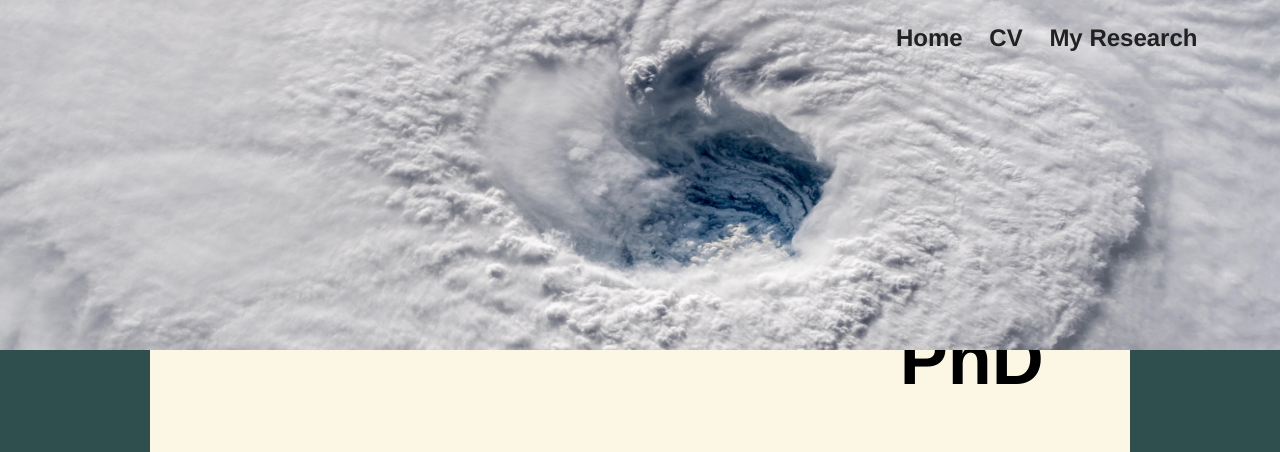
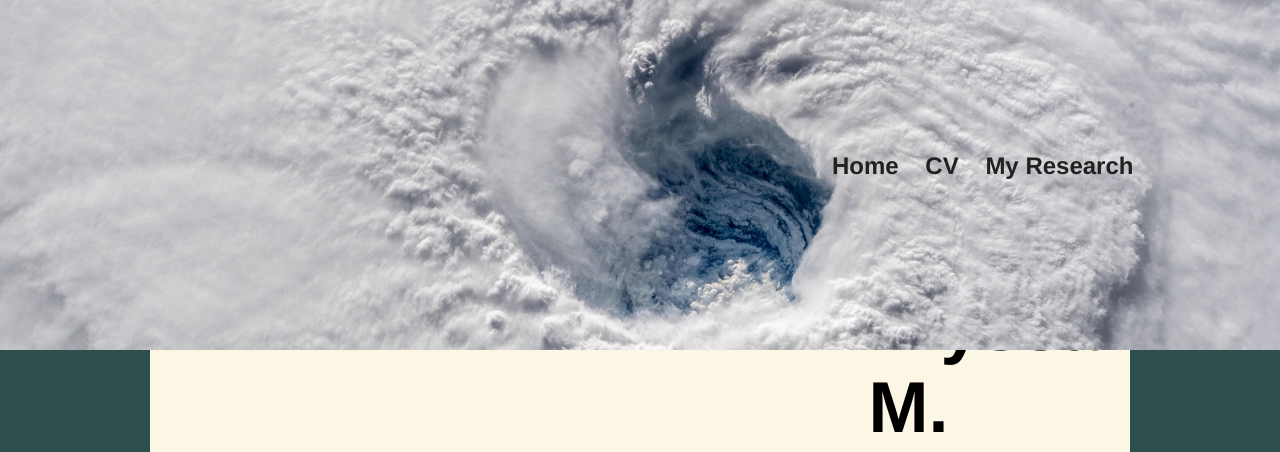
Before and after one commit to alyssa-stansfield/alyssa-stansfield.github.io, a Jekyll site: the page built from index.html, in a window 1280 px wide and 1400 px high. Shown: the top 452 px of the window. Built offline with Jekyll 4.4.1, drawn with Linux system fonts in a browser that asks for light colours; grey boxes are pictures that could not be loaded.

Commit message:
Fixing name at top of page and making nav image smaller

```diff
--- a/css/main.css
+++ b/css/main.css
@@ -18,7 +18,8 @@
 nav ul {
     font-family:'Helvetica', 'Arial', 'Sans-Serif';
     font-size: 1.5em;
-    padding-left: 70%;
+    padding-left: 65%;
+    padding-top: 10%;
     list-style: none;
     font-weight: bold;
 }
@@ -37,10 +38,12 @@
 
 
 .name {
+   padding-top:10%;
    padding-left: 30%;
    font-size:3em;
    list-style: none;
    font-weight: bold;
+   z-index:9999;
 }
 
 
```
Also changed, not shown: assets/hurricane_eye.jpeg.
